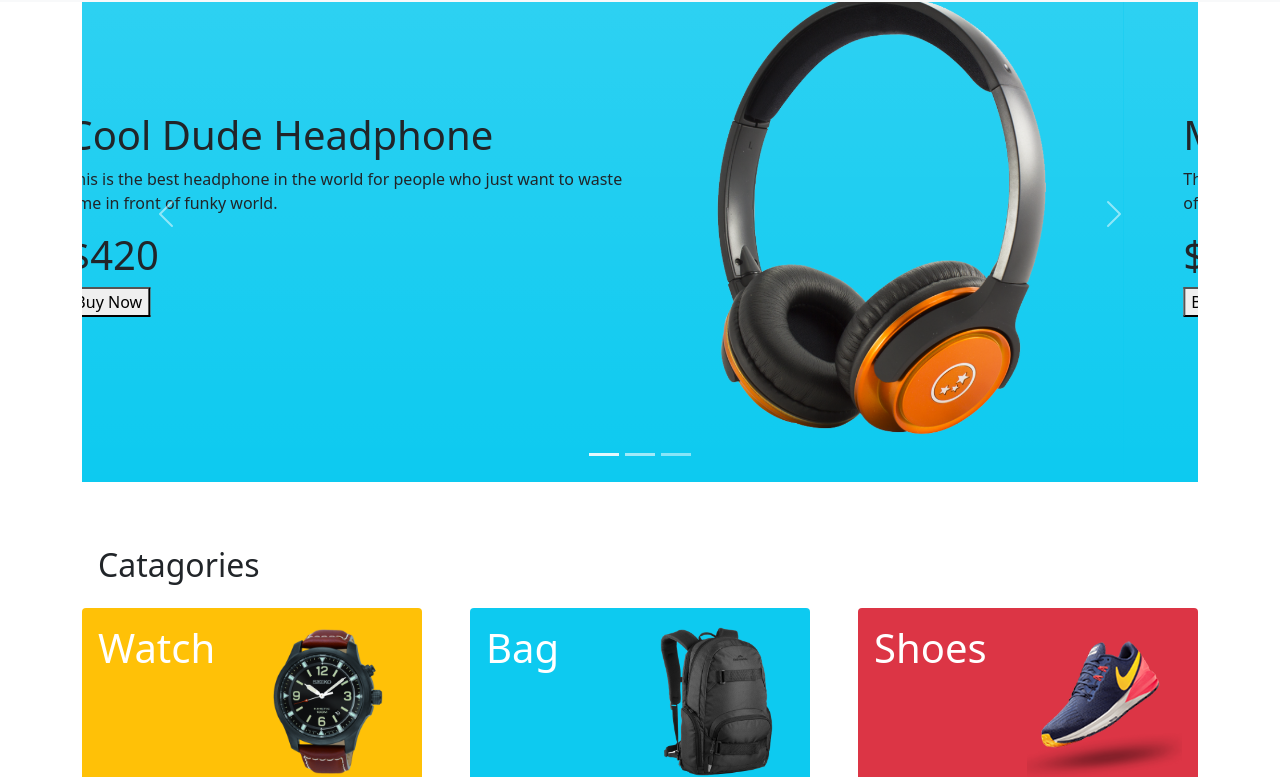
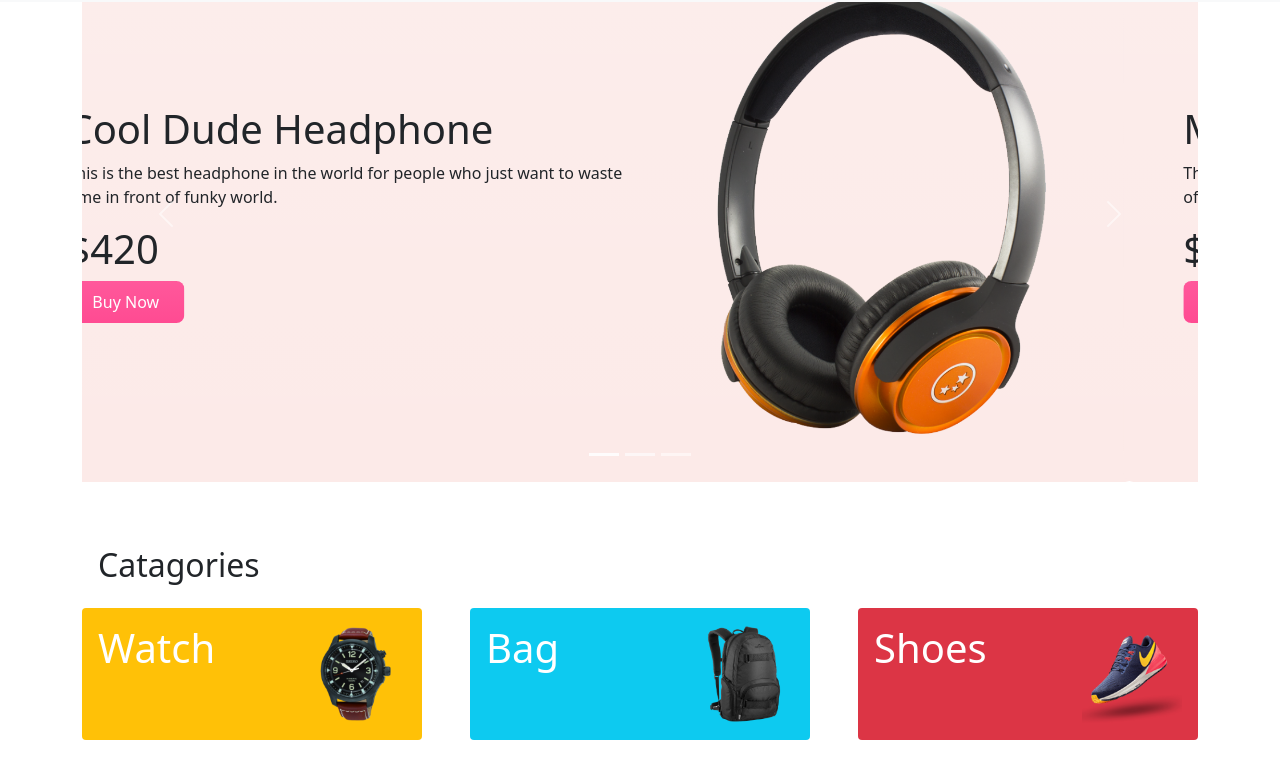
Before and after one commit to Romana-Afroz/panda-commerce-bootstrap, a plain HTML site: page index.html in a window 1280 px wide. Shown: the part 54-831 px from the top of the page. Drawn offline with nearby package versions, Linux system fonts and the light colour scheme.

Commit message:
re commit

```diff
--- a/index.html
+++ b/index.html
@@ -7,6 +7,7 @@
     <!-- css -->
     <link href="https://cdn.jsdelivr.net/npm/bootstrap@5.0.2/dist/css/bootstrap.min.css" rel="stylesheet" integrity="sha384-EVSTQN3/azprG1Anm3QDgpJLIm9Nao0Yz1ztcQTwFspd3yD65VohhpuuCOmLASjC" crossorigin="anonymous">
 
+    <link rel="stylesheet" href="style.css">
     <title>Panda E-Commerce</title>
 
 </head>
@@ -15,8 +16,6 @@
         <nav class="navbar navbar-expand-lg navbar-light bg-light fixed-top ">
             <div class="container ">
               <a class="navbar-brand" href="#"> <img src="images/logo.png" alt="" class="d-inline-block align-text-top"></a>
-
-
               <form class="d-flex ">
                 <input class="form-control me-2" type="search" placeholder="Search" aria-label="Search">
                 <button class="btn btn-outline-success" type="submit">Search</button>
@@ -54,6 +53,7 @@
              </div>
             </div>
           </nav>
+
           <!-- img slider carousel -->
     <section class="container">
         <div id="carouselExampleIndicators" class="carousel slide" data-bs-ride="carousel">
@@ -64,37 +64,37 @@
             </div>
 
             <div class="carousel-inner">
-              <div class="carousel-item active bg-info bg-gradient">
+              <div class="carousel-item active panda-bg-info  slide-border bg-gradient">
                 <div class="row p-5 align-items-center d-flex">
                     <div class="col-lg-7  ">
                         <h1>Cool Dude Headphone</h1>
                         <p>This is the best headphone in the world for people who just want to waste time in front of funky world.</p>
                         <h1 class="price">$420</h1>
-                        <button class="buy-now-button">Buy Now</button>
+                        <button class="panda-btn-buy-now">Buy Now</button>
                     </div>
                     <div class="col-lg-5"><img src="images/banner-images/headphone.png" class="d-block w-100" alt="..."></div>
                 </div>
 
               </div>
               <div class="carousel-item ">
-                <div class="row p-5 align-items-center bg-info bg-gradient d-flex">
+                <div class="row p-5 align-items-center panda-bg-info  slide-border bg-gradient d-flex">
                     <div class="col-lg-7">
                         <h1>Mega LCD TV For Sports</h1>
                         <p>This is the best tv in the world for people who just want to waste time in front of tv.</p>
                         <h1 class="price">$1200</h1>
-                        <button class="buy-now-button">Buy Now</button>
+                        <button class="panda-btn-buy-now">Buy Now</button>
                     </div>
                     <div class="col-lg-5"><img src="images/banner-images/tv.png" class="d-block w-100" alt="..."></div>
                 </div>
 
               </div>
               <div class="carousel-item ">
-                <div class="row p-5 align-items-center bg-info bg-gradient d-flex">
+                <div class="row p-5 align-items-center panda-bg-info slide-border bg-gradient d-flex">
                     <div class="col-lg-7">
                         <h1>X-Box for your living room</h1>
                         <p>This is the best x-box in the world for people who just want to waste time in front of fake sports.</p>
                         <h1 class="price">$600</h1>
-                        <button class="buy-now-button">Buy Now</button>
+                        <button class="panda-btn-buy-now">Buy Now</button>
                     </div>
                     <div class="col-lg-5"><img src="images/banner-images/xbox.png" class="d-block w-100" alt="..."></div>
                 </div>
@@ -112,8 +112,9 @@
           </div>
     </section>
     <main>
+
       <!-- categories -->
-<section class="container my-5">
+<section class="container my-5 categories">
   <h2 class="p-3">Catagories</h2>
 
     <div class="row g-5 ">
@@ -138,6 +139,7 @@
     </div>
   </div>
 </section>
+
 <!-- Shoes section -->
 <section class="container" id="shoes">
   <h2 class="p-3">Shoes</h2>
@@ -192,6 +194,7 @@
     </div>
   </div>
 </section>
+
 <!-- Backpack section -->
 <section class="container" id="Backpack">
   <h2 class="p-3">Backpack</h2>
@@ -301,9 +304,10 @@
     </div>
   </div>
 </section>
+
 <!-- subscribe  -->
-<section style="height: 300px;" id="subscribe"
-class="container panda-bg-info d-flex justify-content-center align-items-center rounded-3">
+<section style="height: 300px;" id="subscribe "
+class="container panda-bg-info d-flex justify-content-center align-items-center  rounded-3">
 <div>
     <h1>LET'S STAY IN TOUCH</h1>
     <p>Get updates on sales, specials and more</p>
@@ -312,14 +316,10 @@ class="container panda-bg-info d-flex justify-content-center align-items-center
     <button class="panda-btn-buy-now">SUBMIT</button>
 </div>
 </section>
-
-    </main>
-
-    <footer>
-
-        <small> ©2020. Panda Commerce. All rights reserved. </small>
-
-    </footer>
+ </main>
+     <footer>
+  <small> ©2020. Panda Commerce. All rights reserved. </small>
+     </footer>
      <!-- bootstrap Script -->
     <script src="https://cdn.jsdelivr.net/npm/bootstrap@5.0.2/dist/js/bootstrap.bundle.min.js" integrity="sha384-MrcW6ZMFYlzcLA8Nl+NtUVF0sA7MsXsP1UyJoMp4YLEuNSfAP+JcXn/tWtIaxVXM" crossorigin="anonymous"></script>
 
--- /dev/null
+++ b/style.css
@@ -0,0 +1,16 @@
+.panda-bg-info{
+    background-color: #fceae8;
+}
+.slide-border{
+    border-radius: 10px;
+    }
+.categories img{
+    width: 100px;
+}
+.panda-btn-buy-now{
+    background-image: linear-gradient(to bottom, #FF589B 0%, #ff4b92 100%);
+    color: white;
+    border-radius: 8px;
+    padding: 9px 25px;
+    border: none;
+}
```
